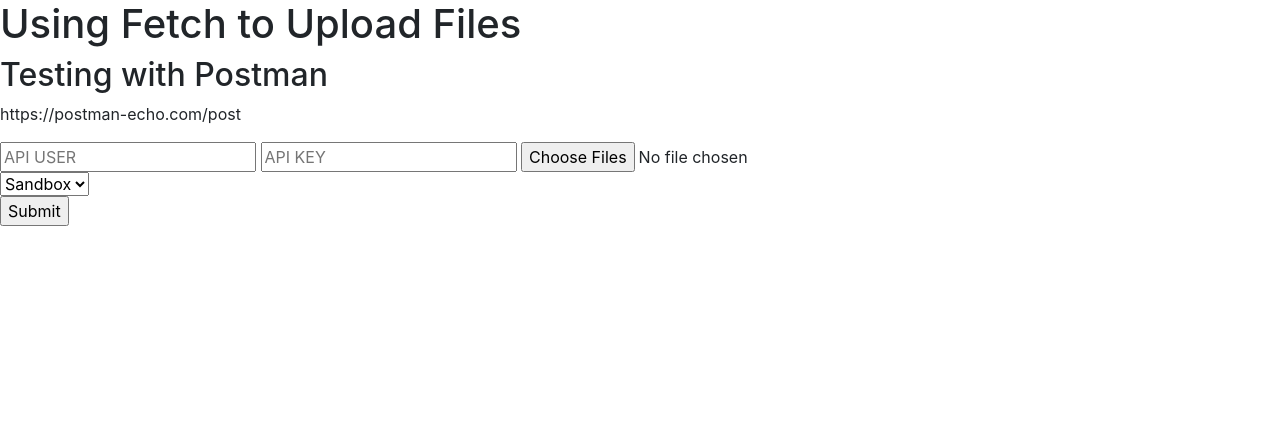
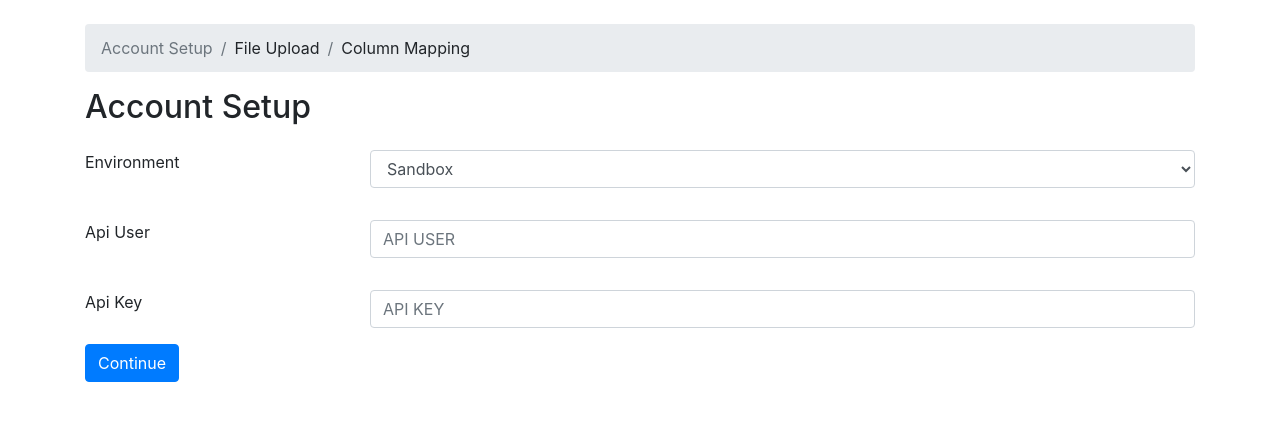
Before and after one commit to danielbarroso1989/dupload_test, a Django app: page / in a window 1280 px wide. Shown: the top 421 px of the page. Run offline with Django 3.2, Linux system fonts and the light colour scheme; some libraries are stand-ins or nearby versions.

Commit message:
update-template

```diff
--- a/poc/static/poc/js/app.js
+++ b/poc/static/poc/js/app.js
@@ -4,7 +4,9 @@ const url2 = "http://localhost:8080/poc-forklift/process/";
 
 const url3 = 'http://localhost:8080/poc-forklift/validate/results/';
 
-document.getElementById('myForm').addEventListener('submit', function (e) {
+
+
+/*document.getElementById('myForm').addEventListener('submit', function (e) {
 
     e.preventDefault();
 
@@ -18,25 +20,118 @@ document.getElementById('myForm').addEventListener('submit', function (e) {
 
     const Poc_functions = new Poc(api_token, api_user, myFile);
 
-    Poc_functions.ValidateFormatDoc();
 
-});
+
+});*/
 
 class Poc{
 
-    constructor(api_key, api_user, csv_file){
+    constructor(){
 
-        this._api_key = api_key;
-        this._api_user = api_user;
-        this._csv_file = csv_file;
+        this.pruebna = {
+            _api_key:undefined,
+
+        }
+
+        this._api_key= undefined
+        this._api_user = undefined;
+        this._environment = undefined;
+        this._csv_file = undefined;
+        this.errors_mapping = undefined;
+        this.processId  = undefined
 
         this.sleep = (milliseconds) => {
           return new Promise(resolve => setTimeout(resolve, milliseconds))
         };
 
+
+
     }
 
-    create_validate_id(){
+    async submit_account_setup() {
+
+
+        let api_key = document.getElementById("api_user").value;
+        let api_user = document.getElementById("api_key").value;
+        let environment = document.getElementById("api_key").value;
+
+        if (api_key && api_user) {
+
+            //let result_validate_credentials = await this.validate_credentials(api_user,api_key,environment);
+
+            let result_validate_credentials = true
+
+            if (result_validate_credentials) {
+
+                this._api_key = api_key;
+                this._api_user = api_user;
+                this._environment = environment;
+                this.continue_section("account-setup", "file-upload")
+
+
+
+            } else {
+
+                this.error_messange(document.getElementById("error_account_setup_text"), 'Error en credenciales')
+
+            }
+
+
+        }else{
+               this.error_messange(document.getElementById("error_account_setup_text"), 'Los campos son obligatorios')
+        }
+
+
+    }
+
+    async submit_upload_file(){
+                let myFile = document.getElementById('file_csv').files[0];
+
+                if(this.validate_csv(myFile)){
+
+                  await this.ValidateFormatDoc(myFile)
+
+                    console.log(this.errors_mapping)
+
+                    this.add_html_element('count-errors-mapping',this.errors_mapping.length)
+
+
+                    this.continue_section("file-upload", "column-mapping")
+
+
+                }else{
+                      this.error_messange(document.getElementById("error_file_upload_text"), 'File invalid')
+                }
+
+
+
+
+    }
+
+        async submit_upload_file_reload(){
+                let myFile = document.getElementById('reload_file_csv').files[0];
+
+                if(this.validate_csv(myFile)){
+
+                  await this.ValidateFormatDoc(myFile)
+
+                    console.log(this.errors_mapping)
+
+                    this.add_html_element('count-errors-mapping',this.errors_mapping.length)
+
+
+                }else{
+                      this.error_messange(document.getElementById("error_column-mapping_tex"), 'File invalid')
+                }
+
+
+
+
+    }
+
+
+
+    create_validate_id(upload_file){
 
         return new Promise(resolve => {
 
@@ -46,7 +141,7 @@ class Poc{
 
             let fd = new FormData();
 
-            fd.append('file', this._csv_file);
+            fd.append('file', upload_file);
 
             let req = new Request(url, {
                 method: 'POST',
@@ -58,7 +153,7 @@ class Poc{
                 .then((response) => {
                     response.json().then(function (data) {
 
-                        document.getElementById('output').textContent = `response id ${data['processId']}`;
+                        console.log(data['processId'])
 
                         resolve(data['processId']);
                     });
@@ -102,9 +197,9 @@ class Poc{
 
     }
 
-    async ValidateFormatDoc(){
+    async ValidateFormatDoc(file_upload){
 
-        this.processId = await this.create_validate_id();
+        this.processId = await this.create_validate_id(file_upload);
 
         let process_status = await this.query_process(this.processId);
 
@@ -114,17 +209,9 @@ class Poc{
         }
         if(process_status['interrupted'] === false){
 
-            let results = await this.get_validate_results(this.processId);
+            this.errors_mapping = await this.get_validate_results(this.processId);
 
-            if(results.length > 0){
 
-                console.log("with errors", results);
-
-            } else {
-
-                console.log("without errors", results);
-
-            }
 
         }else {
             console.log("INTERRUPTED");
@@ -161,11 +248,11 @@ class Poc{
 
     }
 
-    async validate_credentials(){
+    async validate_credentials(api_user,api_key,url_environment){
 
-        let Url = `https://edna.identitymind.com/im/admin/jax/merchant/${this._api_user}`;
+        let Url = `${url_environment}/${api_user}`;
 
-        let auth_string = `${this._api_user}:${this._api_key}`;
+        let auth_string = `${api_user}:${api_key}`;
 
         let request_headers = new Headers();
 
@@ -193,5 +280,92 @@ class Poc{
         });
 
     }
+    error_messange(element,text){
+
+         element.innerHTML=text;
+         element.classList.add("text-danger")
+
+    }
+     add_html_element(element,html){
+
+         document.getElementById(element).innerHTML=html
+
+    }
+
+    continue_section(section, next_section) {
+
+        let section_all = `section-${section}`
+        let nex_section = `section-${next_section}`
+        let menu_section = `menu-${section}`
+        let menu_next_section = `menu-${next_section}`
+
+        this.add_class(section_all,'d-none')
+        this.remove_class(menu_section,'active')
+
+        this.remove_class(nex_section,'d-none')
+        this.add_class(menu_next_section,'active')
+
+
+
+    }
+    add_class(element,name_class){
+
+      document.getElementById(element).classList.add(name_class)
+
+
+    }
+      remove_class(element,name_class){
+
+      document.getElementById(element).classList.remove(name_class)
+
+
+    }
+
+    validate_csv(file) {
+
+        let fileName = file.name
+
+        let fileExtension = fileName.replace(/^.*\./, '');
+
+        if (fileExtension == "csv") {
+            return true;
+        } else {
+            return false
+        }
+
+
+    }
+
 
 }
+
+
+
+
+
+ const Poc_functions = new Poc();
+
+
+//Dom events
+
+
+document.getElementById('submit-account-setup').addEventListener('click', function (e) {
+
+    Poc_functions.submit_account_setup()
+
+
+});
+
+document.getElementById('submit-file-upload').addEventListener('click', function (e) {
+
+    Poc_functions.submit_upload_file()
+
+
+});
+
+document.getElementById('submit-reload-upload').addEventListener('click', function (e) {
+
+    Poc_functions.submit_upload_file_reload()
+
+
+});
--- a/poc/templates/base.html
+++ b/poc/templates/base.html
@@ -11,8 +11,14 @@
 
 </head>
 <body>
-    {% block content %}
-    {% endblock %}
+
+<div class="container">
+
+        {% block content %}
+        {% endblock %}
+
+</div>
+
 </body>
 
 <script src="https://code.jquery.com/jquery-3.3.1.slim.min.js" integrity="sha384-q8i/X+965DzO0rT7abK41JStQIAqVgRVzpbzo5smXKp4YfRvH+8abtTE1Pi6jizo" crossorigin="anonymous"></script>
--- /dev/null
+++ b/poc/templates/poc/elements/account_setup.html
@@ -0,0 +1,43 @@
+<h2>Account Setup</h2>
+ <div class="col-md-12"><span  id="error_account_setup_text"></span></div>
+
+<div class="form row">
+
+
+
+        <div class="col-md-3 my-3"><label>Environment</label></div>
+        <div class="col-md-9 my-3">
+            <select class="form-control">
+                <option value="sbx">Sandbox</option>
+                <option value="stg">Staging</option>
+                <option value="qar">QAR API</option>
+                <option value="qa58">QA58</option>
+            </select></div>
+
+
+
+     <div class="col-md-3 my-3"><label>Api User</label></div>
+        <div class="col-md-9 my-3">
+                <input type="text" id="api_user" name="api_user" placeholder="API USER" class="form-control" required>
+        </div>
+
+
+
+     <div class="col-md-3 my-3"><label>Api Key</label></div>
+        <div class="col-md-9 my-3">
+
+               <input type="text" id="api_key" name="api_token"  class="form-control" placeholder="API KEY" required>
+            </div>
+
+
+             <div class="col-md-12"><input type="submit" value="Continue" class="btn btn-primary" id="submit-account-setup"></div>
+
+
+
+
+
+
+
+</div>
+
+<div>
--- /dev/null
+++ b/poc/templates/poc/elements/column-mapping.html
@@ -0,0 +1,22 @@
+<h2>Column Mapping</h2>
+<p>Errors - <output id="count-errors-mapping"></output></p>
+ <div class="col-md-12"><span  id="error_column-mapping_text"></span></div>
+
+<div class="form row">
+
+
+
+    <div class="col-md-3 my-3"><label> Data File</label></div>
+    <div class="col-md-6 my-3">
+
+        <input type="file" id="reload_file_csv" name="reload_file_csv" required>
+    </div>
+
+        <div class="col-md-3 my-3"><div class="col-md-12"><input type="submit" value="Reload Upluoad" class="btn btn-primary" id="submit-reload-upload"></div>
+
+
+
+    </div>
+
+
+</div>
--- /dev/null
+++ b/poc/templates/poc/elements/file-upload.html
@@ -0,0 +1,19 @@
+<h2>File Upload</h2>
+ <div class="col-md-12"><span  id="error_file_upload_text"></span></div>
+
+<div class="form row">
+
+
+
+    <div class="col-md-3 my-3"><label> Data File</label></div>
+    <div class="col-md-9 my-3">
+
+        <input type="file" id="file_csv" name="file_csv" required>
+    </div>
+
+
+    <div class="col-md-12"><input type="submit" value="Continue" class="btn btn-primary" id="submit-file-upload">
+    </div>
+
+
+</div>
--- a/poc/templates/poc/home.html
+++ b/poc/templates/poc/home.html
@@ -1,32 +1,28 @@
 {% extends 'base.html' %}
-
 
 {% block content %}
 
-<h1>Using Fetch to Upload Files</h1>
-<h2>Testing with Postman</h2>
-<p>https://postman-echo.com/post</p>
-<form id="myForm" action="#">
-    <div>
-        <input type="text" id="api_user" name="api_user" placeholder="API USER" required>
-        <input type="text" id="api_token" name="api_token" placeholder="API KEY" required>
-        <input required type="file" id="file_test"  multiple />
-        <div>
-            <select>
-              <option value="sbx">Sandbox</option>
-              <option value="stg">Staging</option>
-              <option value="qar">QAR API</option>
-              <option value="qa58">QA58</option>
-            </select>
-        </div>
-        <input type="submit" value="Submit">
-    </div>
-</form>
-<div id="output">
-    <!-- output goes here -->
 
-</div>
+<nav aria-label="breadcrumb" class="mt-4">
+  <ol class="breadcrumb">
+    <li class="breadcrumb-item active" id="menu-account-setup">Account Setup</li>
+    <li class="breadcrumb-item" id="menu-file-upload">File Upload</li>
+    <li class="breadcrumb-item" id="menu-column-mapping" aria-current="page">Column Mapping</li>
+  </ol>
+</nav>
 
+
+    <section id="section-account-setup" class="">
+     {% include "poc/elements/account_setup.html" %}
+    </section>
+
+      <section id="section-file-upload" class="d-none">
+     {% include "poc/elements/file-upload.html" %}
+    </section>
+
+      <section id="section-column-mapping" class="d-none">
+     {% include "poc/elements/column-mapping.html" %}
+    </section>
 
 
 {% endblock %}
--- a/poc/views.py
+++ b/poc/views.py
@@ -5,11 +5,19 @@ from django.shortcuts import render
 from django.http import HttpResponse
 from django.views.decorators.csrf import csrf_exempt
 
+ENVIRONMENTS = (
+    ('sbx', 'Sandbox'),
+    ('stg', 'Staging'),
+    ('qar', 'QAR API'),
+    ('qa58', 'QA58'),
+
+)
+
+
 def index(request):
-    context = {
-        'posts': "posts"
-    }
-    return render(request, 'poc/home.html', context)
+
+    return render(request, 'poc/home.html', {'ENVIRONMENTS': ENVIRONMENTS,
+                                             })
 
 @csrf_exempt
 def endpoint(request):
```
Also changed, not shown: poc/choices.py (added), requirements.txt (added).
